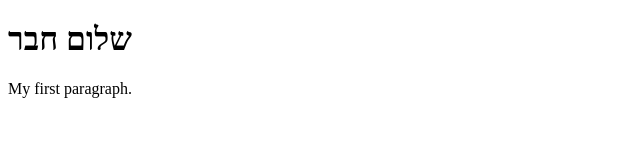
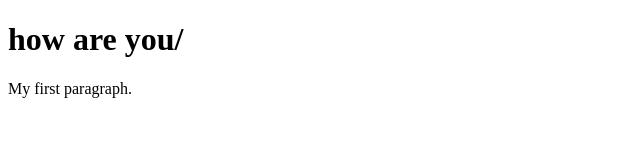
Before and after one commit to negevcom/nnnn, a plain HTML site: page index.html in a window 1280 px wide. Shown: the whole page, without its empty margins (0-640 px from the left). Drawn offline with Linux system fonts and the light colour scheme.

Commit message:
Update index.html

```diff
--- a/index.html
+++ b/index.html
@@ -2,7 +2,7 @@
 <html>
 <body>
 
-<h1>שלום חבר</h1>
+<h1>how are you/</h1>
 <p>My first paragraph.</p>
 
 </body>
```
